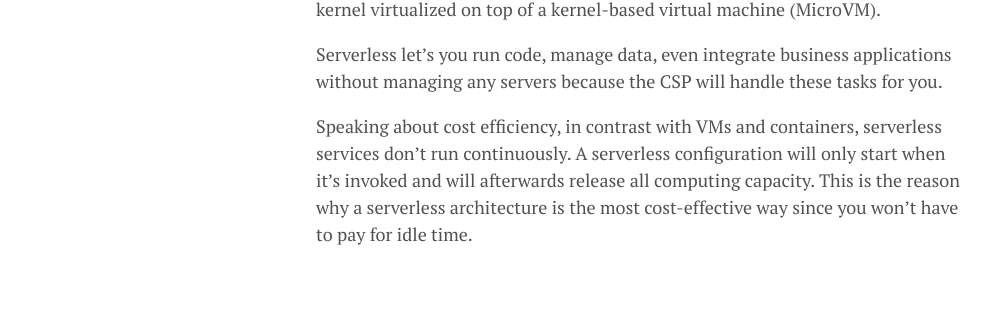
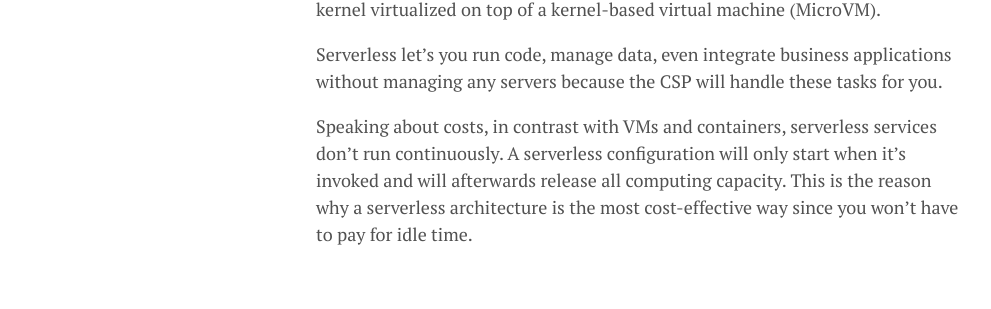
Before and after one commit to lgeurts/lgeurts.github.io, a Jekyll site: the page built from _posts/2022-03-29-what-is-serverless-computing.md, in a window 1280 px wide. Shown: the part 1158-1467 px from the top of the page, without its empty margins (0-991 px from the left). Built offline with Jekyll 4.4.1, drawn with Linux system fonts in a browser that asks for light colours; nearby versions of some CDN libraries; comment, search, counter and statistics services are not loaded.

Commit message:
Update 2022-03-29-what-is-serverless-computing.md

```diff
--- a/_posts/2022-03-29-what-is-serverless-computing.md
+++ b/_posts/2022-03-29-what-is-serverless-computing.md
@@ -25,4 +25,4 @@
 
 Serverless let's you run code, manage data, even integrate business applications without managing any servers because the CSP will handle these tasks for you.
 
-Speaking about cost efficiency, in contrast with VMs and containers, serverless services don't run continuously. A serverless configuration will only start when it's invoked and will afterwards release all computing capacity. This is the reason why a serverless architecture is the most cost-effective way since you won’t have to pay for idle time.
+Speaking about costs, in contrast with VMs and containers, serverless services don't run continuously. A serverless configuration will only start when it's invoked and will afterwards release all computing capacity. This is the reason why a serverless architecture is the most cost-effective way since you won’t have to pay for idle time.
```
